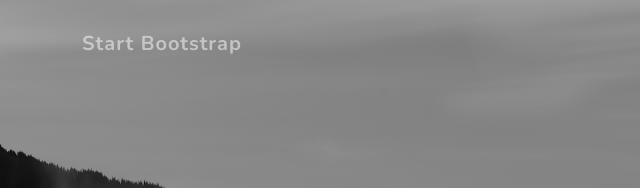
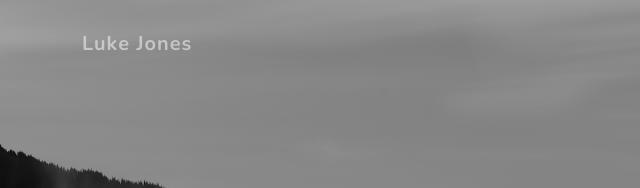
Before and after one commit to Jonesl13/Portfolio, a plain HTML site: page index.html in a window 1280 px wide. Shown: the top 188 px of the page, 0-640 px from the left. Drawn offline with nearby package versions, Linux system fonts and the light colour scheme.

Commit message:
Changed title bar

```diff
--- a/index.html
+++ b/index.html
@@ -19,7 +19,7 @@
         <!-- Navigation-->
         <nav class="navbar navbar-expand-lg navbar-light fixed-top" id="mainNav">
             <div class="container">
-                <a class="navbar-brand js-scroll-trigger" href="#page-top">Start Bootstrap</a>
+                <a class="navbar-brand js-scroll-trigger" href="#page-top">Luke Jones</a>
                 <button class="navbar-toggler navbar-toggler-right" type="button" data-toggle="collapse" data-target="#navbarResponsive" aria-controls="navbarResponsive" aria-expanded="false" aria-label="Toggle navigation">
                     Menu
                     <i class="fas fa-bars"></i>
```
